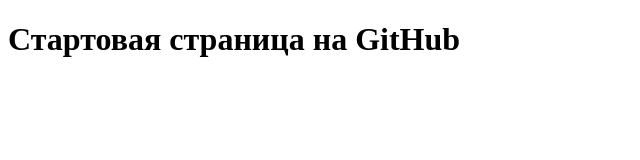
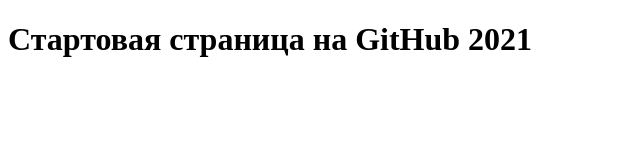
Before and after one commit to Vitus153/vitus153.github.io, a plain HTML site: page index.html in a window 1280 px wide. Shown: the whole page, without its empty margins (0-640 px from the left). Drawn offline with Linux system fonts and the light colour scheme.

Commit message:
Update index.html

```diff
--- a/index.html
+++ b/index.html
@@ -6,6 +6,6 @@
     <title>Document</title>
   </head>
   <body>
-    <h1>Стартовая страница на GitHub</h1>
+    <h1>Стартовая страница на GitHub 2021</h1>
   </body>
 </html>
```
